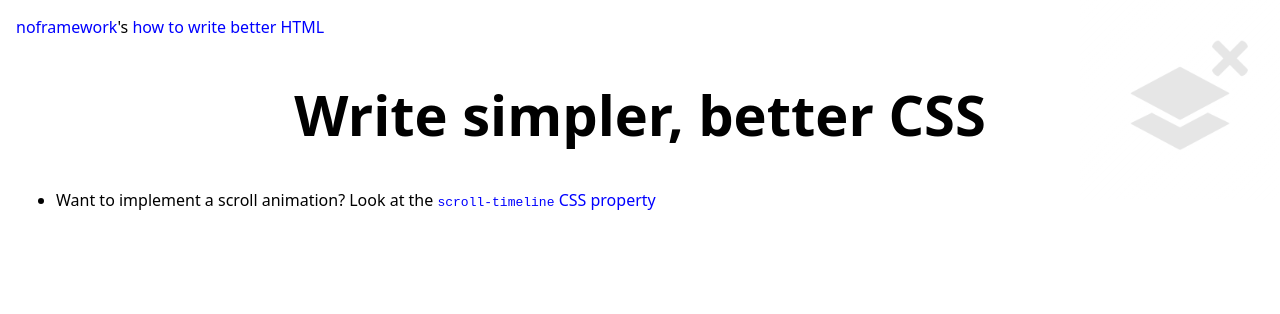
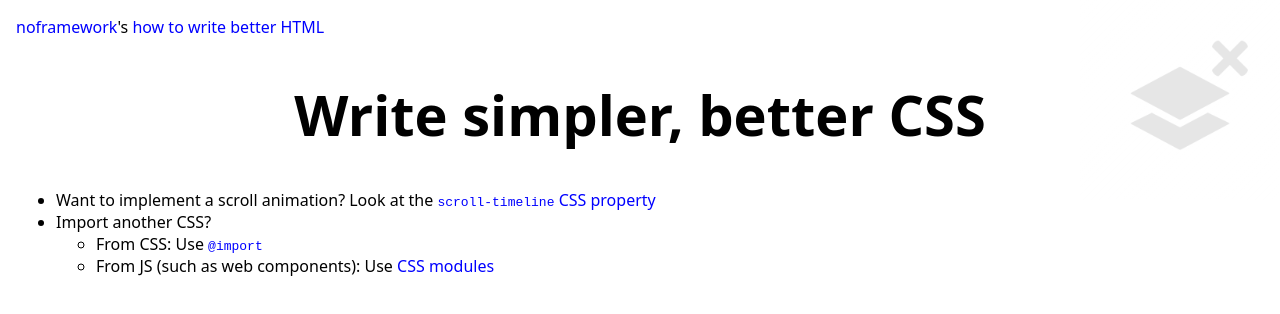
Before and after one commit to noframework-org/noframework-org.github.io, a plain HTML site: page how/html/css/index.html in a window 1280 px wide. Drawn offline with Linux system fonts and the light colour scheme.

Commit message:
import css

```diff
--- a/how/html/css/index.html
+++ b/how/html/css/index.html
@@ -15,6 +15,13 @@
   <li>Want to implement a scroll animation? Look at the <a
     href="https://developer.mozilla.org/fr/docs/Web/CSS/scroll-timeline"><code>scroll-timeline</code> CSS property</a>
   </li>
+  <li>Import another CSS?
+    <ul>
+      <li>From CSS: Use <a href="https://developer.mozilla.org/fr/docs/Web/CSS/@import"><code>@import</code></a></li>
+      <li>From JS (such as web components): Use <a href="https://web.dev/articles/css-module-scripts">CSS modules</a>
+      </li>
+    </ul>
+  </li>
 </ul>
 </body>
 </html>
```
